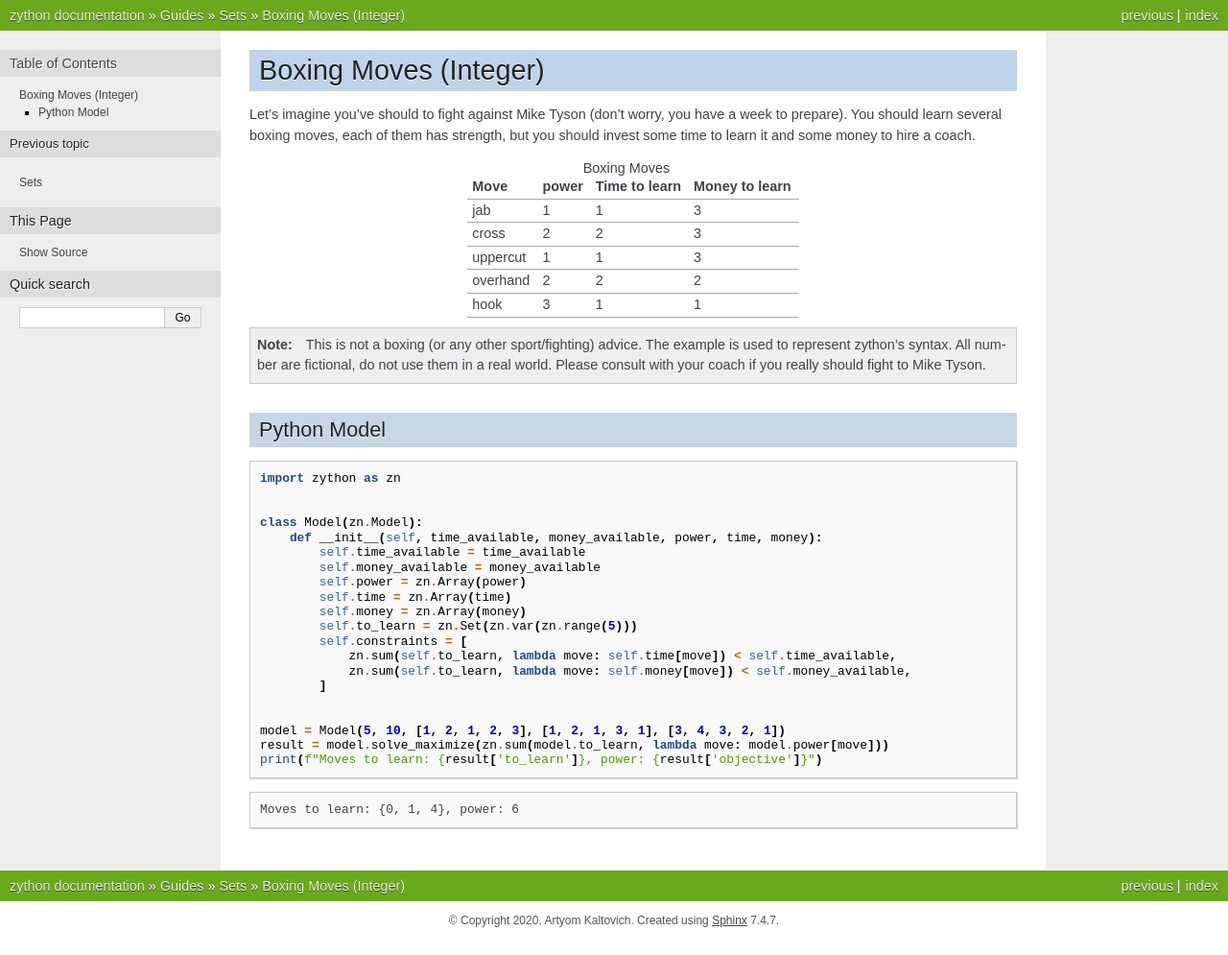
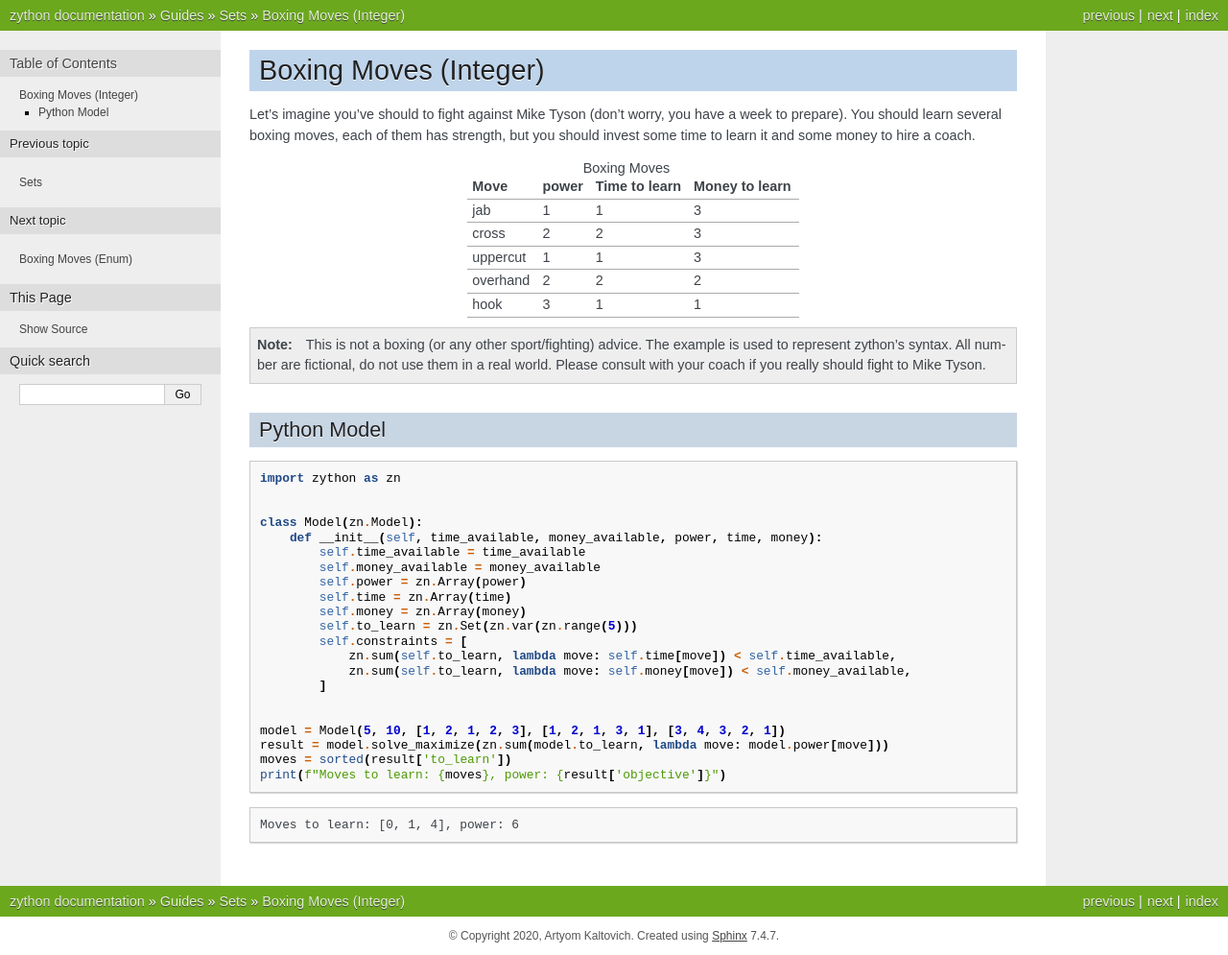
Before and after one commit to artsiomkaltovich/zython, a Sphinx documentation site: the page built from doc/source/guides/sets/boxing_moves_int.rst, in a window 1280 px wide. Shown: the whole page at 96% size. Built offline with Sphinx 7.4.7, drawn with Linux system fonts in a browser that asks for light colours; pages that are not in the unit, such as notebooks, are missing from menus.

```diff
--- a/doc/source/guides/sets.rst
+++ b/doc/source/guides/sets.rst
@@ -11,4 +11,5 @@ some of items according constraints, see examples below.
    :caption: Examples:
    :glob:
 
-   sets/*
+   sets/boxing_moves_int
+   sets/boxing_moves_enum
--- a/doc/source/guides/sets/boxing_moves_int.rst
+++ b/doc/source/guides/sets/boxing_moves_int.rst
@@ -1,5 +1,7 @@
 Boxing Moves (Integer)
 ======================
+
+.. _boxing-moves-int:
 
 Let's imagine you've should to fight against Mike Tyson (don't worry, you have a week to prepare). You should learn
 several boxing moves, each of them has strength, but you should invest some time to learn it and some money to hire
@@ -63,8 +65,9 @@ Python Model
 
     model = Model(5, 10, [1, 2, 1, 2, 3], [1, 2, 1, 3, 1], [3, 4, 3, 2, 1])
     result = model.solve_maximize(zn.sum(model.to_learn, lambda move: model.power[move]))
-    print(f"Moves to learn: {result['to_learn']}, power: {result['objective']}")
+    moves = sorted(result['to_learn'])
+    print(f"Moves to learn: {moves}, power: {result['objective']}")
 
 .. testoutput::
 
-    Moves to learn: {0, 1, 4}, power: 6
+     Moves to learn: [0, 1, 4], power: 6
```
Also changed, not shown: changelog.md (+4 -0 lines), doc/source/guides/sets/boxing_moves_enum.rst (added, +47 -0 lines).
